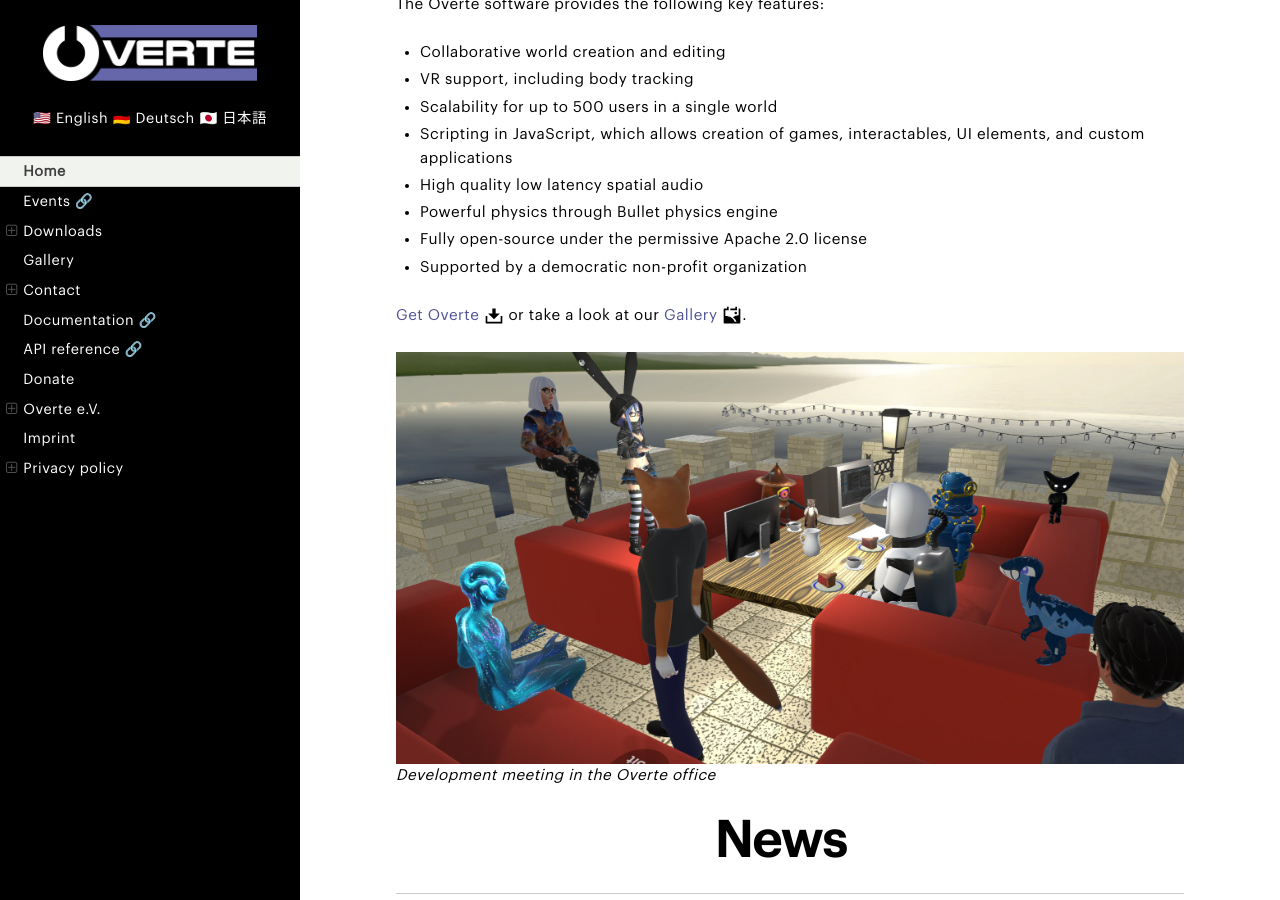
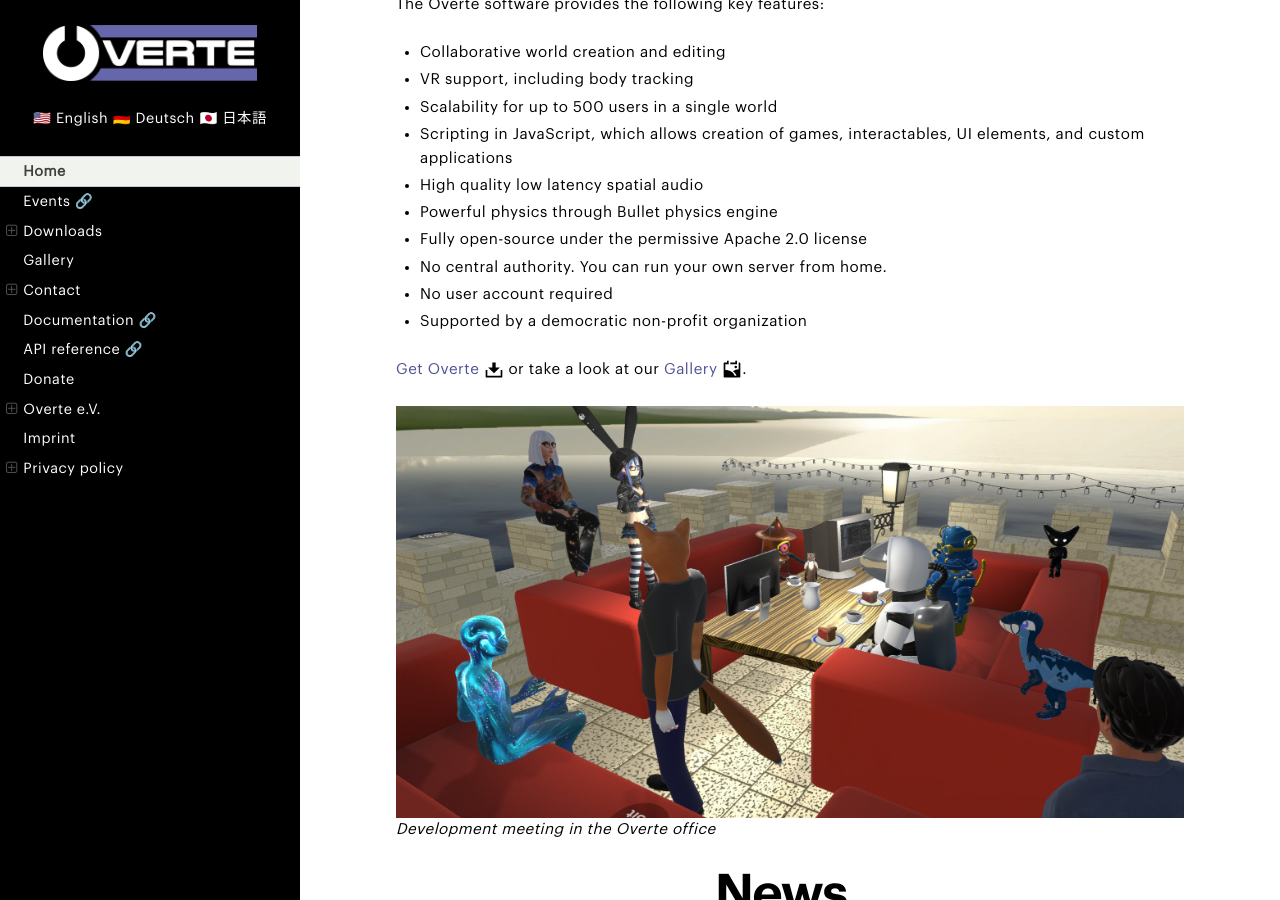
Before and after one commit to overte-org/overte-website-sphinx, a Sphinx documentation site: the page built from source/index.rst, in a window 1280 px wide and 900 px high, scrolled down 311 px. Built offline with Sphinx 7.4.7 and the Read the Docs theme 2.0.0, drawn with Linux system fonts in a browser that asks for light colours.

Commit message:
Add more features to homepage

```diff
--- a/source/index.rst
+++ b/source/index.rst
@@ -16,6 +16,8 @@
 * High quality low latency spatial audio
 * Powerful physics through Bullet physics engine
 * Fully open-source under the permissive Apache 2.0 license
+* No central authority. You can run your own server from home.
+* No user account required
 * Supported by a democratic non-profit organization
 
 :doc:`Get Overte <downloads>` |DownloadPage| or take a look at our :doc:`Gallery <gallery>` |GalleryPage|.
```
